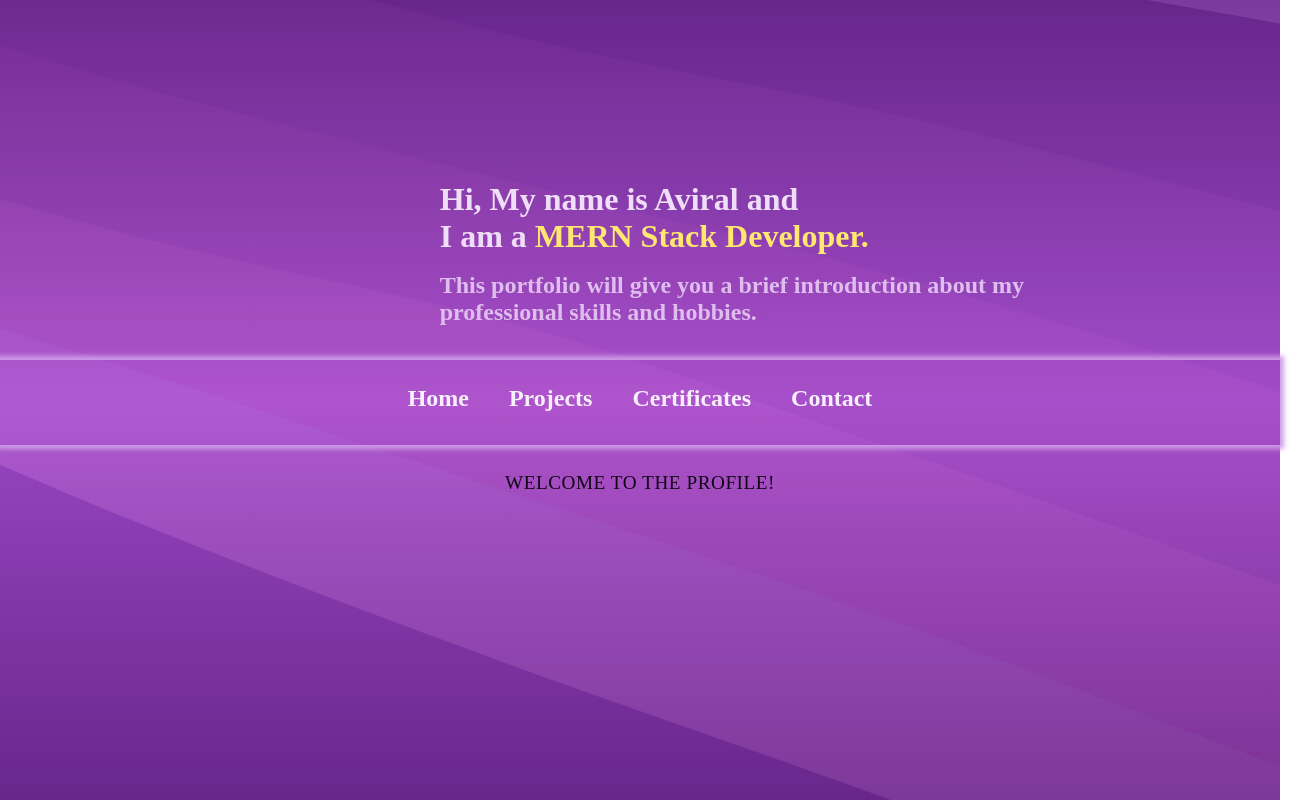
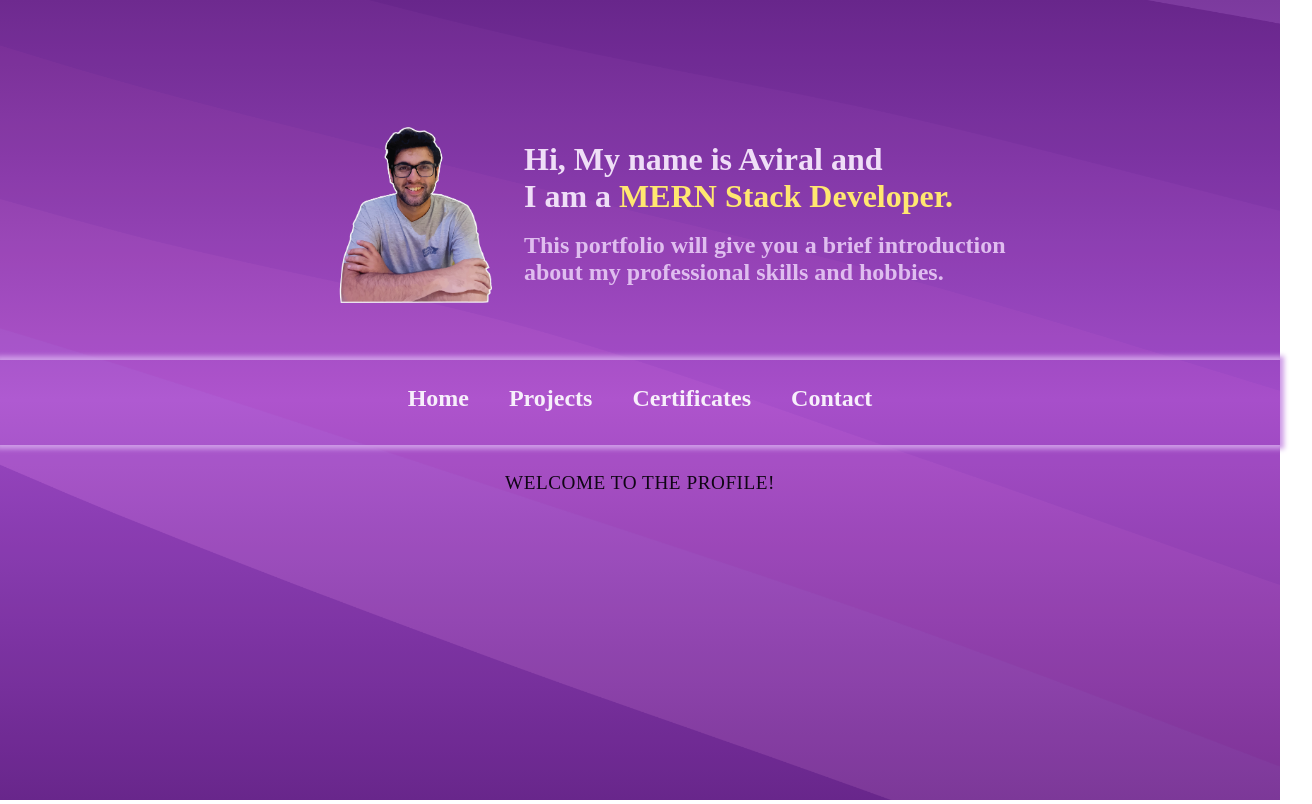
Before and after one commit to aviraltuteja/aviralportfolio, a React (Create React App) app: page / in a window 1280 px wide. Shown: the whole page, 1312 px wide, since content can reach past the window. Built offline with nearby package versions, Linux system fonts and the light colour scheme.

Commit message:
Final image changes

```diff
--- a/src/App.css
+++ b/src/App.css
@@ -12,9 +12,13 @@
   text-align: center;
 }
 .text-start {
-  position: absolute;
-  top: 20vh;
-  right: 20vw;
+  /* top: 20vh;
+  right: 20vw; */
+  margin-left: 2rem;
+}
+.profile-start {
+  /* top: 10vh;
+  left: 35vw; */
 }
 .text-start-head {
   color: #efdef7;
@@ -25,10 +29,25 @@
   font-size: 1.5rem;
   color: #dfbdef;
 }
+.profile{
+  width: 12vw;
+  /* position: absolute;
+  top: 0; */
+}
 .cencon {
   display: flex;
   justify-content: center;
   position: relative;
   top: 47vh;
 }
+.textandimage{
+  position: absolute;
+  top: 15vh;
+  display: flex;
+  flex-direction: row-reverse;
+  align-items: flex-end;
+  justify-content: center;
+  width: 100vw;
+  padding-left: 2.5vw;
+}
 /* #a64ad3 */
--- a/src/App.js
+++ b/src/App.js
@@ -7,9 +7,7 @@ import React from "react";
 import waves from "./waves.svg";
 import { Route, Routes, Link, useLocation } from "react-router-dom";
 import "./App.css";
-import wave from "./wave.svg";
-import pattern from "./pattern.png";
-import wavetop from "./wavetop.svg";
+import Aviral from "./NewAsset.png"
 import wavebg from "./uxieone.png";
 
 import { useState, useEffect } from "react";
@@ -65,17 +63,22 @@ function App() {
             src={wavebg}
             style={{ opacity: "10%", width: "100vw", height: "100vh" }}
           ></img>
+          <div className="textandimage">
           <div className="text-start">
             <h1 className="text-start-head">
               Hi, My name is Aviral and <br />I am a{" "}
               <span className="yellowtext"> MERN Stack Developer.</span>
               <h1 className="text-start-subhead">
-                This portfolio will give you a brief introduction about my
+                This portfolio will give you a brief introduction
                 <br />
-                professional skills and hobbies.
+                about my professional skills and hobbies.
               </h1>
             </h1>
           </div>
+          <div className="profile-start">
+          <img src={Aviral} className="profile"></img>
+          </div>
+        </div>
         </div>
       )}
 
```
Also changed, not shown: src/NewAsset.png (added).
